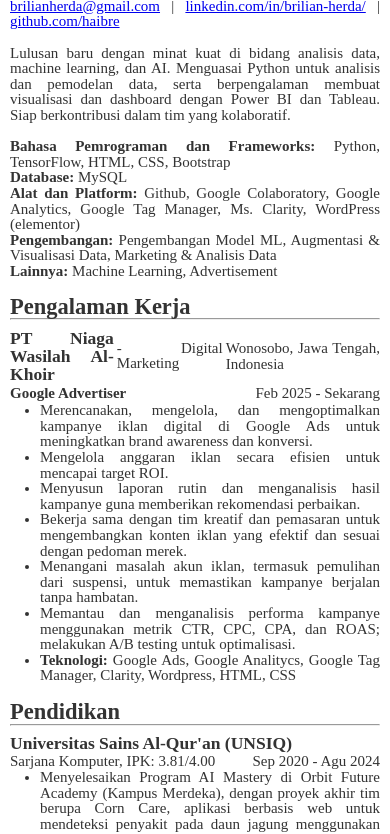
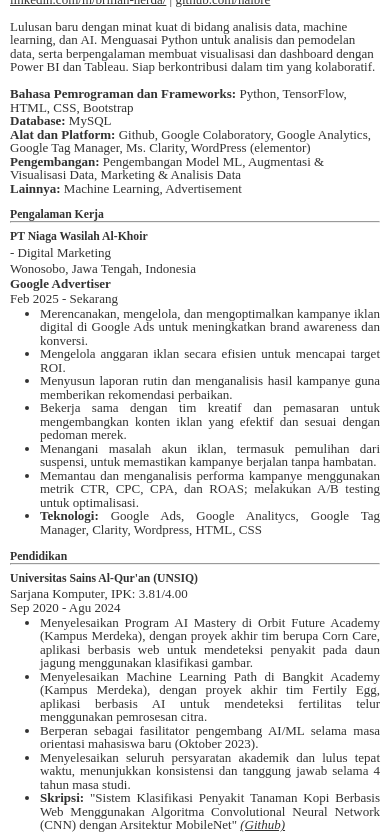
Before and after one commit to haibre/my-resume, a plain HTML site: page index-id.html in a window 390 px wide. Shown: the part 63-897 px from the top of the page. Drawn offline with Linux system fonts and the light colour scheme.

Commit message:
update css for mobile responsive

```diff
--- a/index-id.html
+++ b/index-id.html
@@ -27,6 +27,15 @@
         header {
             padding-top: 5px;
         }
+
+        a {
+            color: inherit;
+        }
+
+        a:hover {
+            color: blue;
+        }
+
         li {
             display: list-item;
             text-align: -webkit-match-parent;
@@ -47,6 +56,7 @@
         .two-column-grid {
             margin-bottom: 1px;
         }
+
 
         h2 {
             margin-bottom: 0px;
@@ -73,6 +83,38 @@
 
         p, h1, h2, h3, h4, h5, h6 {
             overflow-wrap: break-word;
+        }
+
+        @media screen and (max-width: 576px) {
+            body {
+                font-size: small;
+            }
+
+            header p {
+                text-align: left;
+            }
+
+            /* Penyesuaian grid untuk mobile */
+            .two-column-grid {
+                grid-template-columns: 1fr !important; /* 1 kolom saja */
+                gap: 1px;
+            }
+
+            /* Reset margin/padding */
+            .company-desc, .job-title, .location {
+                margin-left: 0;
+                padding: 0 ; /* Tambahkan padding horizontal */
+            }
+
+            /* Penyesuaian typography */
+            h2, h3 {
+                font-size: 90%; /* Perkecil ukuran heading */
+            }
+
+            /* Sembunyikan elemen opsional di mobile */
+            .desktop-only {
+                display: none;
+            }
         }
      </style>
 </head>
```
Also changed, not shown: index.html (+39 -0 lines).
